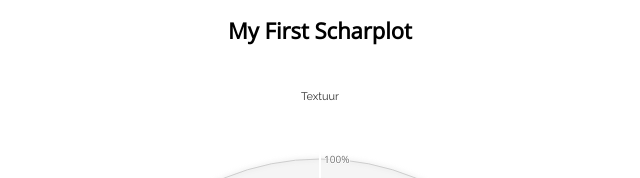
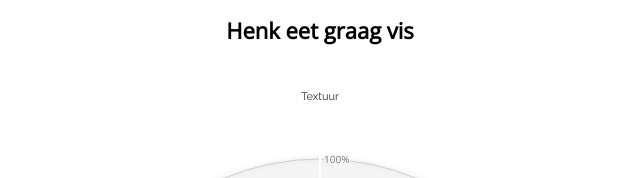
Before and after one commit to KeesteVelde/KeesteVelde.github.io, a plain HTML site: page index.html in a window 1280 px wide. Shown: the top 178 px of the page, 320-960 px from the left. Drawn offline with nearby package versions, Linux system fonts and the light colour scheme.

Commit message:
changed title

```diff
--- a/index.html
+++ b/index.html
@@ -34,7 +34,7 @@
 
 	</head>
 	<body>
-		<h1>My First Scharplot</h1>
+		<h1>Henk eet graag vis</h1>
 
 		<div class="radarChart"></div>
 
```
